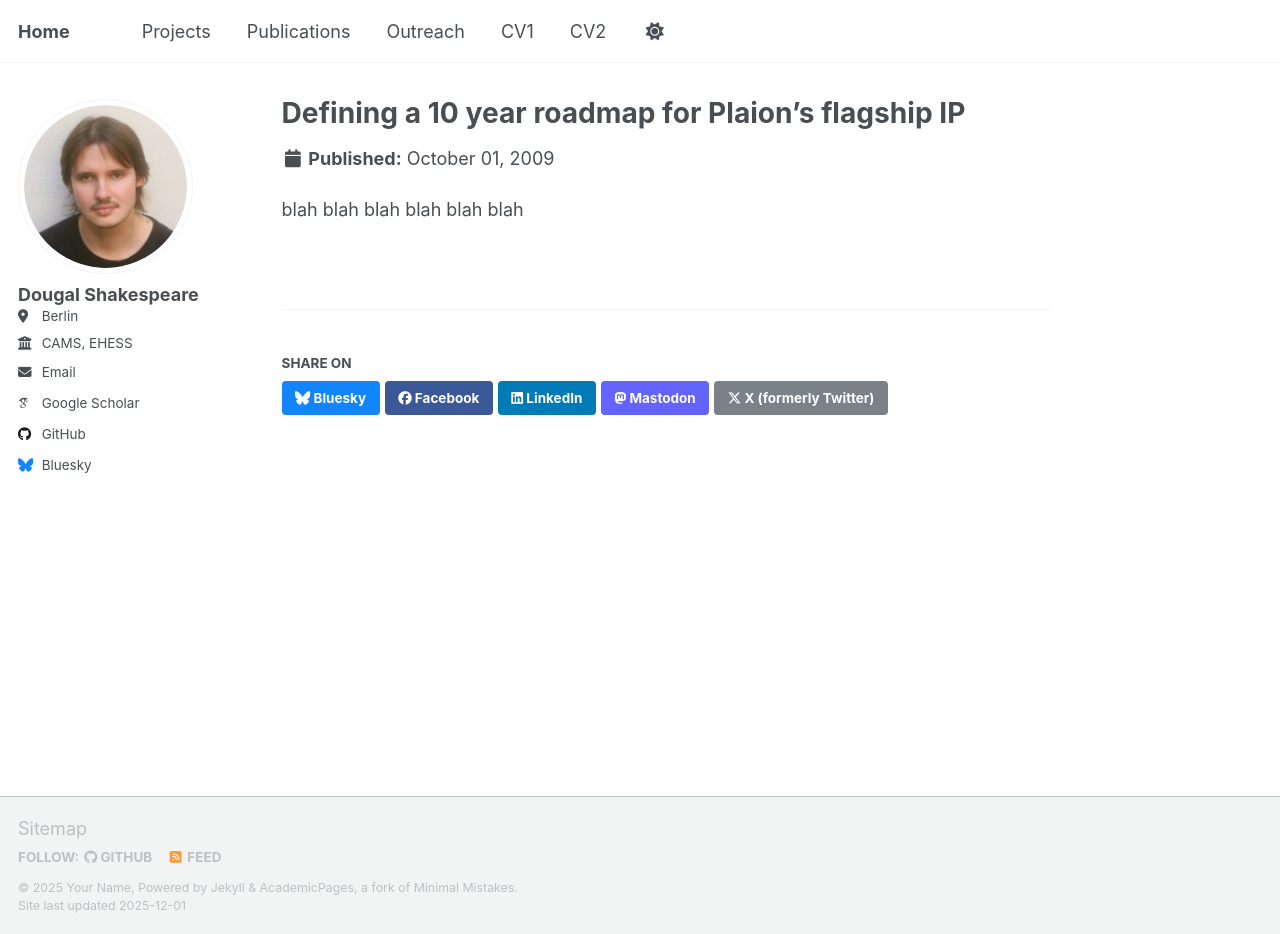
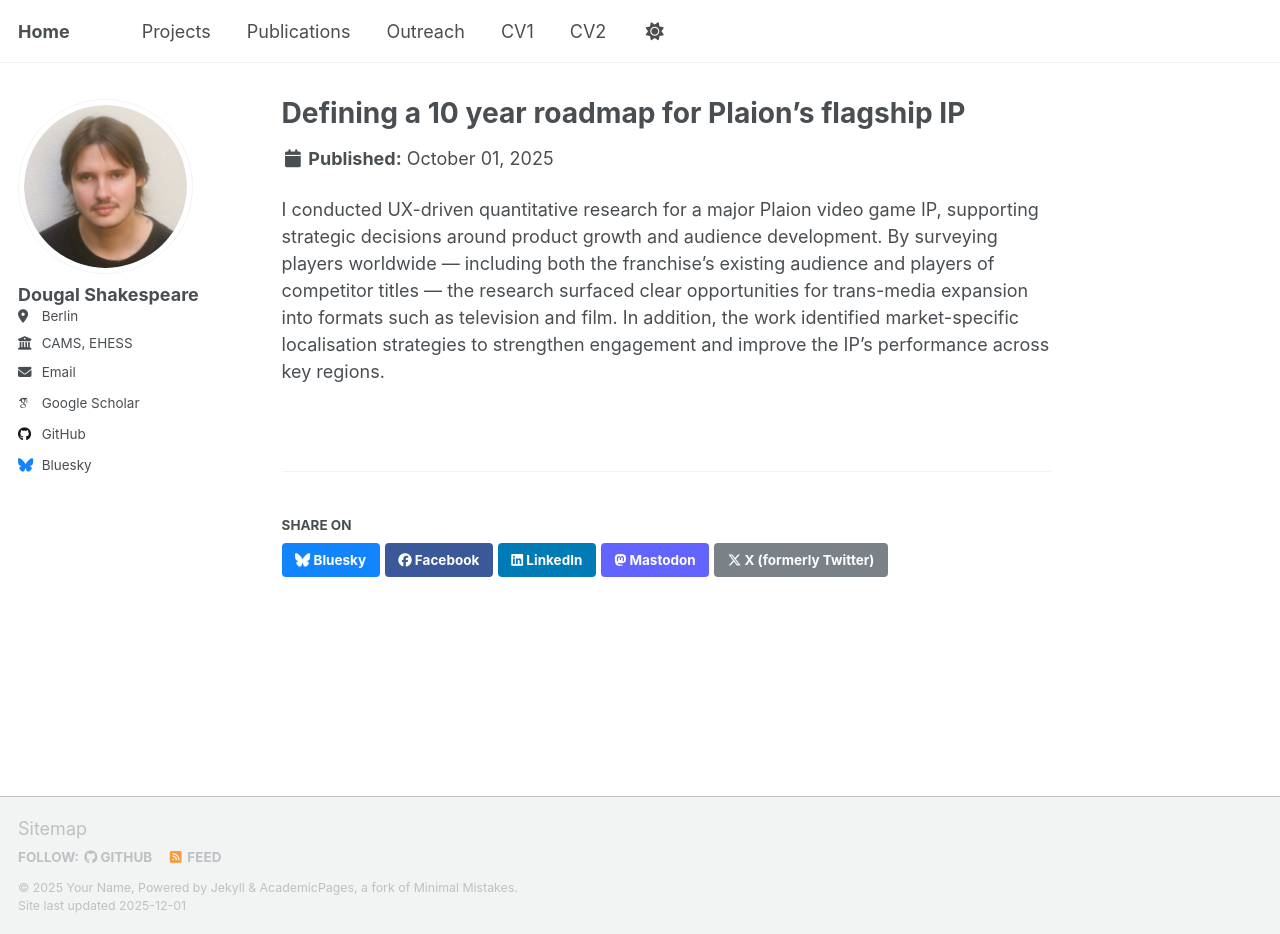
Before and after one commit to deshiiii/deshiiii.github.io, a Jekyll site: the page built from _projects/p1.md, in a window 1280 px wide and 934 px high. Built offline with Jekyll 4.4.1, drawn with Linux system fonts in a browser that asks for light colours; some web fonts are replaced; a script that is not in the unit is left out.

Commit message:
updated description for project

```diff
--- a/_pages/projects.html
+++ b/_pages/projects.html
@@ -5,9 +5,8 @@
 author_profile: true
 ---
 
-{% if site.author.googlescholar %}
-  <div class="wordwrap">You can also find my articles on <a href="{{site.author.googlescholar}}">my Google Scholar profile</a>.</div>
-{% endif %}
+<div class="wordwrap">Here is a sample of some of the projects I have worked on
+  over the past few years.</div>
 
 {% include base_path %}
 
--- a/_projects/p1.md
+++ b/_projects/p1.md
@@ -3,11 +3,8 @@
 collection: projects
 category: manuscripts
 permalink: /projects/p1
-excerpt: 'blah'
+excerpt: 'Video game UX research and beyond!'
 company: 'Solsten'
-date: 2009-10-01
-slidesurl: 'https://academicpages.github.io/files/slides1.pdf'
-paperurl: 'https://academicpages.github.io/files/paper1.pdf'
-bibtexurl: 'https://academicpages.github.io/files/bibtex1.bib'
+date: 2025-10-01
 ---
-blah blah blah blah blah blah
+I conducted UX-driven quantitative research for a major Plaion video game IP, supporting strategic decisions around product growth and audience development. By surveying players worldwide — including both the franchise’s existing audience and players of competitor titles — the research surfaced clear opportunities for trans-media expansion into formats such as television and film. In addition, the work identified market-specific localisation strategies to strengthen engagement and improve the IP’s performance across key regions.
```
